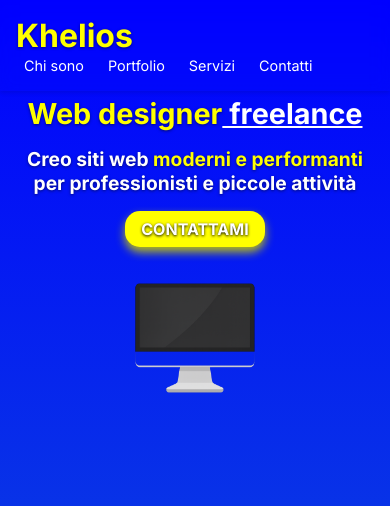
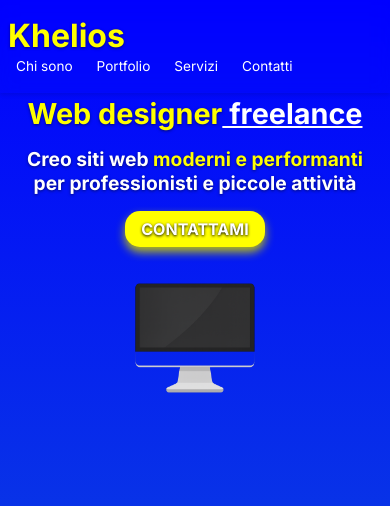
Before and after one commit to Khelioss/portfolioeliomarchese3, a plain HTML site: page index.html in a window 390 px wide. Shown: the top 506 px of the page. Drawn offline with Linux system fonts and the light colour scheme.

Commit message:
Update style.css

```diff
--- a/style.css
+++ b/style.css
@@ -358,3 +358,35 @@ body {
         display: none;
     }
 }
+@media (max-width: 768px) {
+    .hero {
+        padding-left: 0.5rem;      /* riduce padding laterale */
+        padding-right: 0.5rem;
+        justify-content: space-between;
+    }
+
+    .nav-links {
+        gap: 0.5rem;               /* meno spazio tra link */
+        flex-wrap: nowrap;          /* rimane in orizzontale */
+        max-width: 100%;            /* non supera la larghezza della navbar */
+        overflow-x: auto;           /* scroll orizzontale se necessario */
+        -webkit-overflow-scrolling: touch; /* smooth scroll su mobile */
+    }
+
+    .nav-links li {
+        flex: 1;                    /* link si ridimensionano proporzionalmente */
+        text-align: center;         /* centra il testo dei link */
+    }
+
+    .nav-links li a {
+        font-size: 0.85rem;         /* testo leggermente più piccolo */
+        padding: 0.2rem 0.5rem;
+        white-space: nowrap;        /* impedisce al link di andare a capo */
+        display: block;             /* necessario per flex:1 su li */
+    }
+
+    /* Nasconde la scroll bar orizzontale ma mantiene lo scroll */
+    .nav-links::-webkit-scrollbar {
+        display: none;
+    }
+}
```
